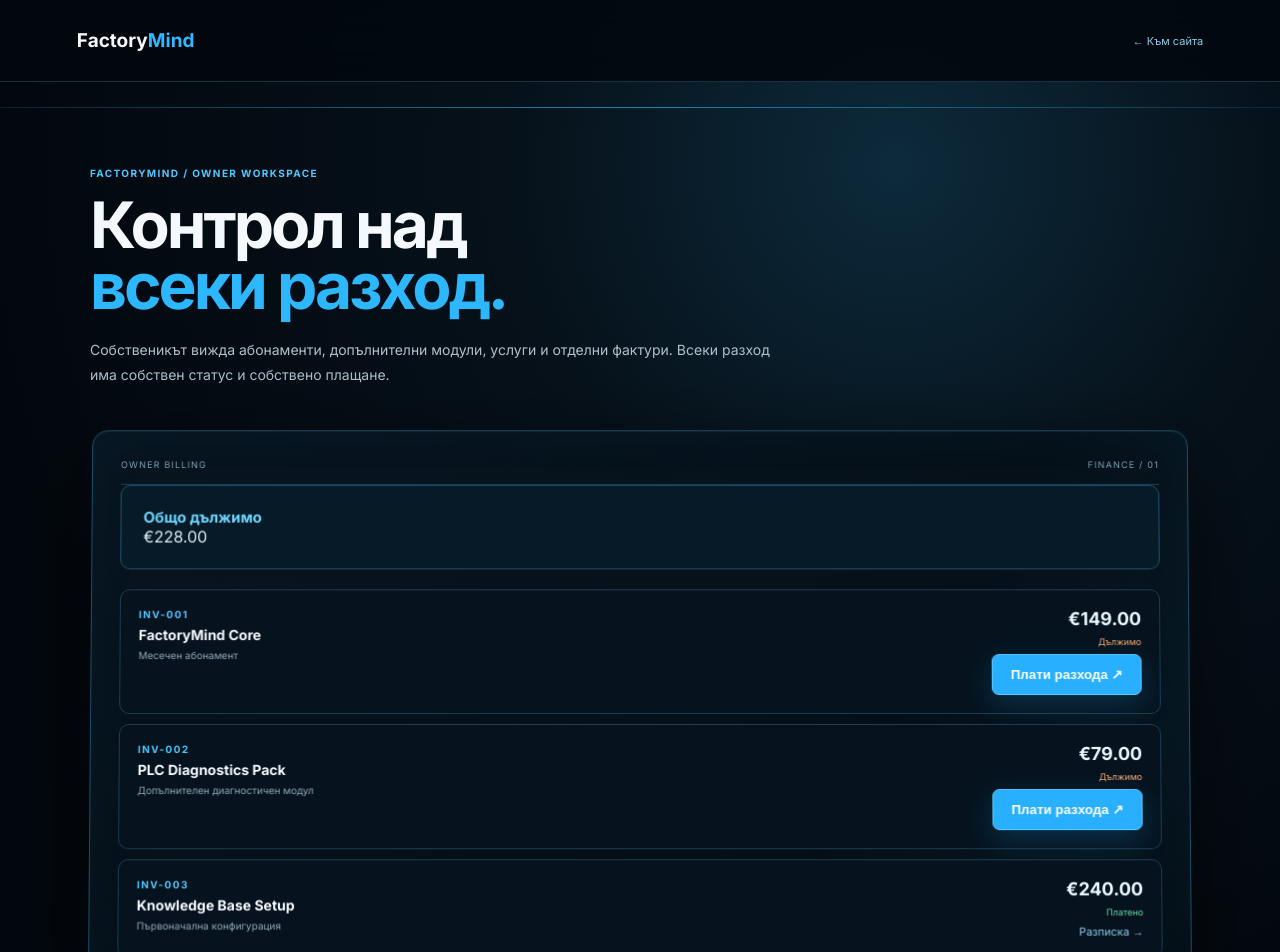
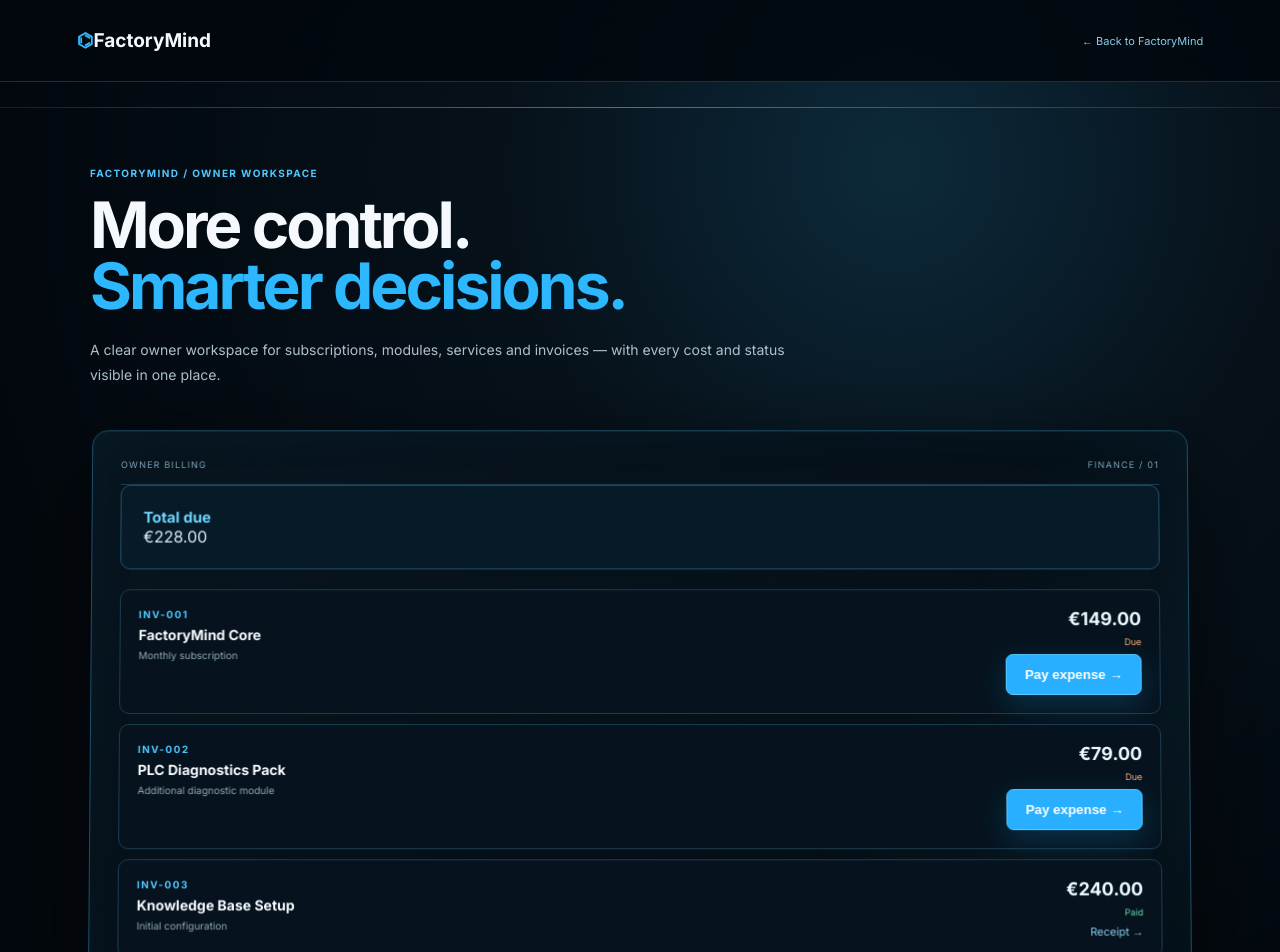
Before and after one commit to 1313123bg-source/FactoryMind-Web, a Next.js app: page /owner in a window 1280 px wide. Shown: the top 952 px of the page. Built offline with nearby package versions, Linux system fonts and the light colour scheme.

Commit message:
design: align inner page with approved FactoryMind visual

```diff
--- a/src/app/owner/page.tsx
+++ b/src/app/owner/page.tsx
@@ -1,46 +1,27 @@
 import Link from 'next/link';
 
 const expenses = [
-  { id: 'INV-001', title: 'FactoryMind Core', detail: 'Месечен абонамент', amount: '€149.00', status: 'Дължимо' },
-  { id: 'INV-002', title: 'PLC Diagnostics Pack', detail: 'Допълнителен диагностичен модул', amount: '€79.00', status: 'Дължимо' },
-  { id: 'INV-003', title: 'Knowledge Base Setup', detail: 'Първоначална конфигурация', amount: '€240.00', status: 'Платено' },
+  { id:'INV-001', title:'FactoryMind Core', detail:'Monthly subscription', amount:'€149.00', status:'Due' },
+  { id:'INV-002', title:'PLC Diagnostics Pack', detail:'Additional diagnostic module', amount:'€79.00', status:'Due' },
+  { id:'INV-003', title:'Knowledge Base Setup', detail:'Initial configuration', amount:'€240.00', status:'Paid' },
 ];
 
 export default function OwnerPage() {
-  return (
-    <main className="site inner-page" id="top">
-      <header className="header">
-        <Link className="brand" href="/">Factory<span>Mind</span></Link>
-        <Link className="text-link" href="/">← Към сайта</Link>
-      </header>
-
+  return <main className="site inner-page" id="top">
+    <header className="header"><Link className="brand" href="/"><span>⌬</span>FactoryMind</Link><Link className="text-link" href="/">← Back to FactoryMind</Link></header>
     <section className="section inner-hero">
       <div className="eyebrow">FACTORYMIND / OWNER WORKSPACE</div>
-        <h1>Контрол над<br /><em>всеки разход.</em></h1>
-        <p className="hero-lead">Собственикът вижда абонаменти, допълнителни модули, услуги и отделни фактури. Всеки разход има собствен статус и собствено плащане.</p>
-
+      <h1>More control.<br/><em>Smarter decisions.</em></h1>
+      <p className="hero-lead">A clear owner workspace for subscriptions, modules, services and invoices — with every cost and status visible in one place.</p>
       <div className="form-panel">
         <div className="panel-header"><span>OWNER BILLING</span><span>FINANCE / 01</span></div>
-          <div className="app-status"><strong>Общо дължимо</strong><span>€228.00</span></div>
-          <div className="expense-list">
-            {expenses.map((expense) => (
-              <article className="expense-row" key={expense.id}>
-                <div>
-                  <div className="eyebrow">{expense.id}</div>
-                  <h3>{expense.title}</h3>
-                  <p>{expense.detail}</p>
-                </div>
-                <div className="expense-side">
-                  <strong>{expense.amount}</strong>
-                  <span className={expense.status === 'Платено' ? 'expense-paid' : 'expense-due'}>{expense.status}</span>
-                  {expense.status === 'Дължимо' ? <button className="button" type="button">Плати разхода ↗</button> : <span className="text-link">Разписка →</span>}
-                </div>
-              </article>
-            ))}
-          </div>
-          <p className="form-note">Това е визуална версия на собственическия billing workspace. Следващият етап е свързване на всеки бутон с отделен Stripe Checkout session и webhook за потвърждение на плащането.</p>
+        <div className="app-status"><strong>Total due</strong><span>€228.00</span></div>
+        <div className="expense-list">{expenses.map(expense=><article className="expense-row" key={expense.id}>
+          <div><div className="eyebrow">{expense.id}</div><h3>{expense.title}</h3><p>{expense.detail}</p></div>
+          <div className="expense-side"><strong>{expense.amount}</strong><span className={expense.status==='Paid'?'expense-paid':'expense-due'}>{expense.status}</span>{expense.status==='Due'?<button className="button" type="button">Pay expense →</button>:<span className="text-link">Receipt →</span>}</div>
+        </article>)}</div>
+        <p className="form-note">Visual billing workspace. Stripe Checkout and webhook confirmation can be connected to each payment action in the application stage.</p>
       </div>
     </section>
-    </main>
-  );
+  </main>;
 }
```
Lines whose indentation alone changed are shown as unchanged.
